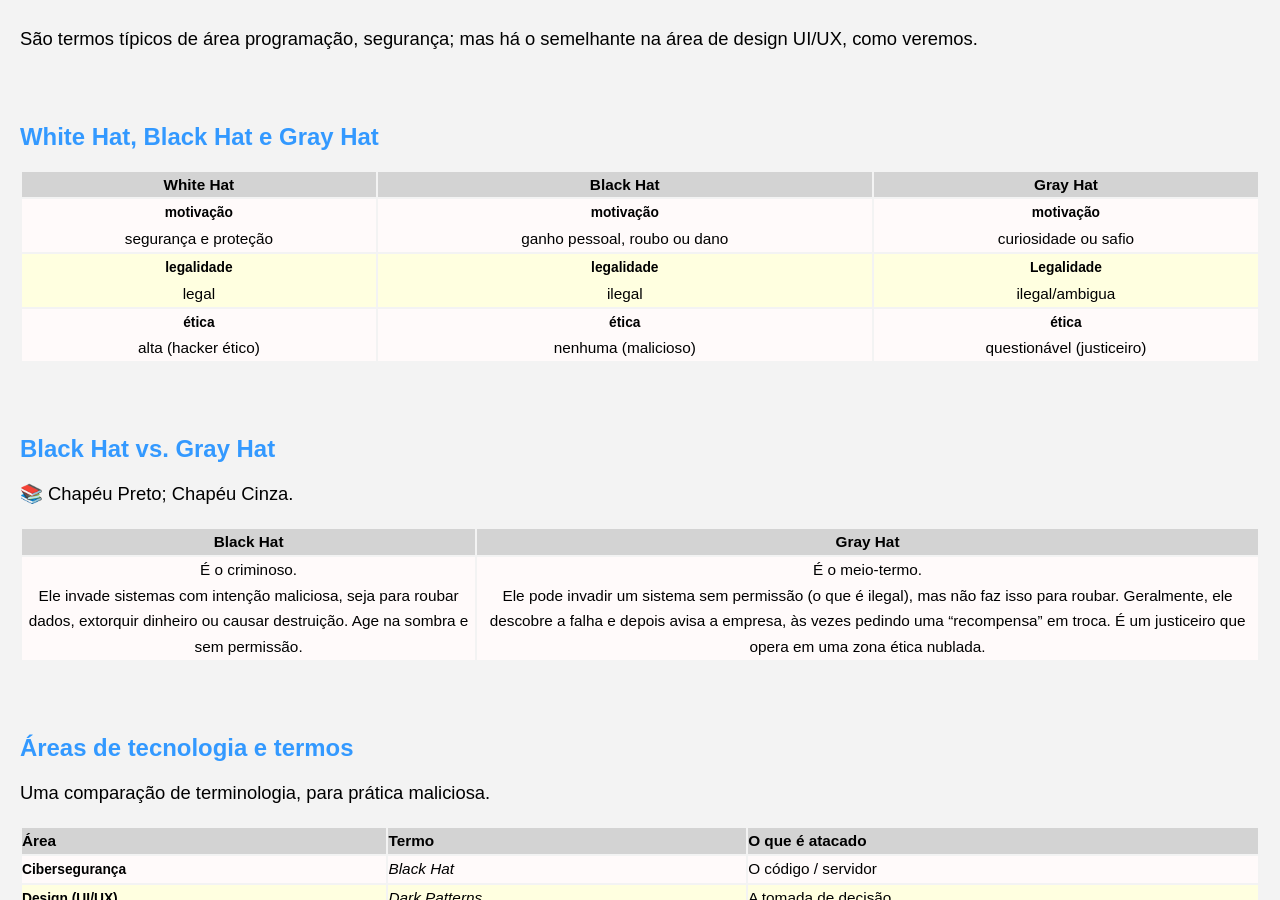
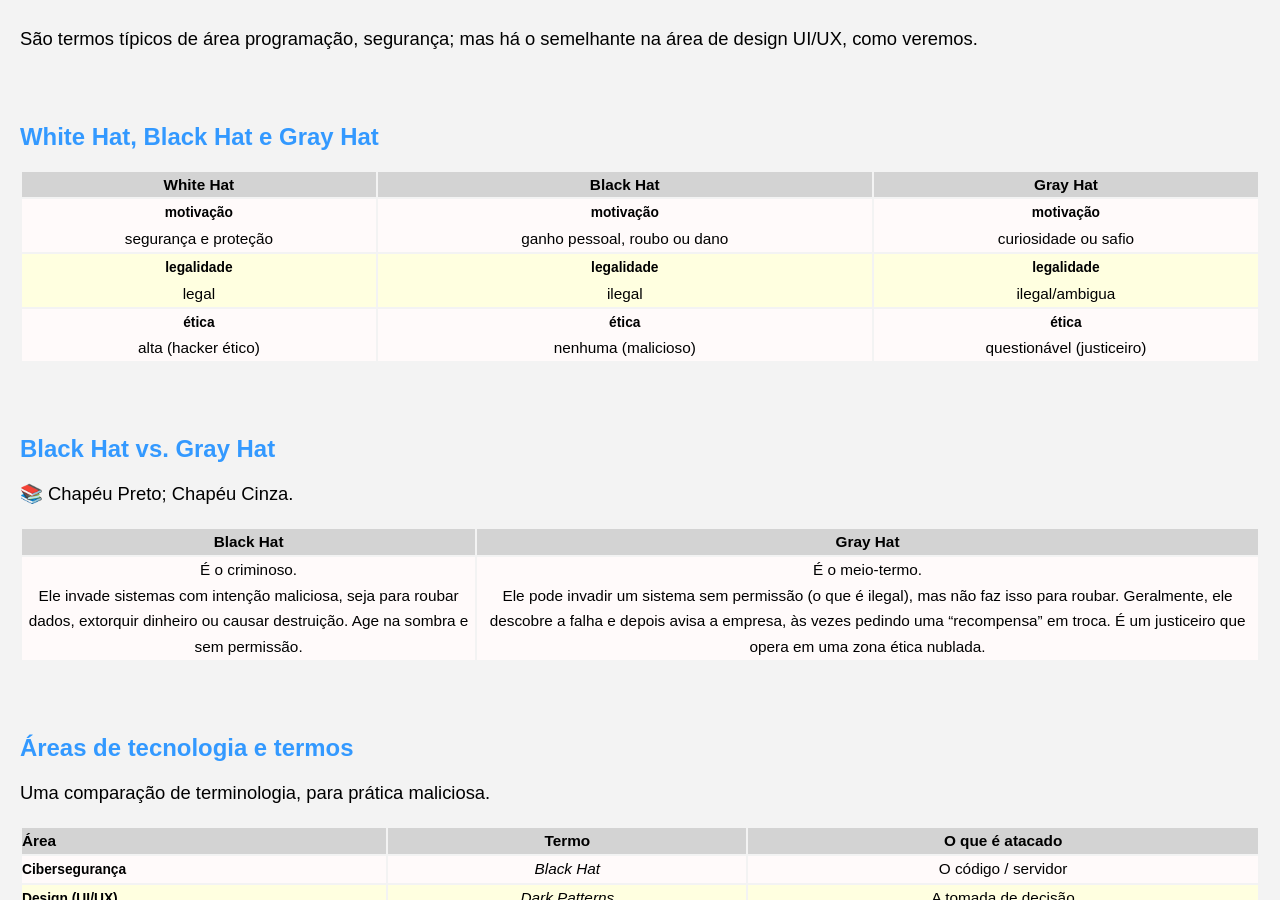
Before and after one commit to Joesynth/joesynth.github.io, a Jekyll site: the page built from _posts/2021-03-07-white-hat-e-black-hat.md, in a window 1280 px wide and 900 px high, scrolled down 313 px. Built offline with Jekyll 4.4.1, drawn with Linux system fonts in a browser that asks for light colours.

```diff
--- a/_posts/2021-03-07-white-hat-e-black-hat.md
+++ b/_posts/2021-03-07-white-hat-e-black-hat.md
@@ -11,7 +11,7 @@ São termos típicos de área programação, segurança; mas há o semelhante na
 |White Hat|Black Hat|Gray Hat|
 | :---: | :---: | :---: |
 |**motivação**<br />segurança e proteção|**motivação**<br />ganho pessoal, roubo ou dano|**motivação**<br />curiosidade ou safio|
-|**legalidade**<br />legal|**legalidade**<br />ilegal|**Legalidade**<br />ilegal/ambigua|
+|**legalidade**<br />legal|**legalidade**<br />ilegal|**legalidade**<br />ilegal/ambigua|
 |**ética**<br />alta (hacker ético)|**ética**<br />nenhuma (malicioso)|**ética**<br />questionável (justiceiro)|
 
 
@@ -28,7 +28,7 @@ São termos típicos de área programação, segurança; mas há o semelhante na
 Uma comparação de terminologia, para prática maliciosa.
 
 | Área | Termo | O que é atacado |
-| :--- | :--- | :--- |
+| :--- | :---: | :---: |
 | **Cibersegurança** | *Black Hat* | O código / servidor |
 | **Design (UI/UX)** | *Dark Patterns* | A tomada de decisão |
 | **SEO (Google)** | *Black Hat SEO* | O algoritmo de busca |
```
